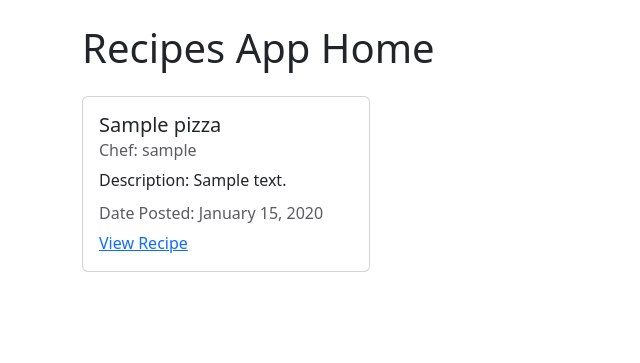
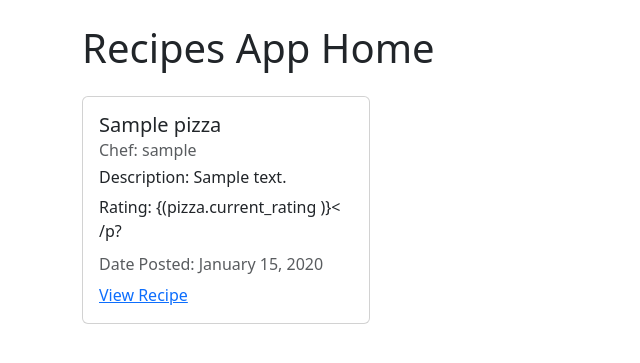
Before and after one commit to jtalarski/python2_final, a Django app: page / in a window 1280 px wide. Shown: the part 56-419 px from the top of the page, without its empty margins (0-640 px from the left). Run offline with Django 4.2, Linux system fonts and the light colour scheme; tables that the repository leaves empty hold one stand-in row (values such as "Sample post").

```diff
--- a/pizzas/models.py
+++ b/pizzas/models.py
@@ -34,9 +34,9 @@ class Pizza(models.Model):
 
 class Rating(models.Model):
     # Create one to many relationship from Pizza to Ratings
-    title = models.ForeignKey(Pizza, on_delete=models.CASCADE)
+    pizza_to_rate = models.ForeignKey(Pizza, on_delete=models.CASCADE)
     rating = models.IntegerField(default=1, validators=[MaxValueValidator(5), MinValueValidator(1)])
 
     # String function so that when you output the database object title it is more descriptive
     def __str__(self):
-        return self.title
+        return self.pizza_to_rate
--- a/pizzas/templates/pizzas/home.html
+++ b/pizzas/templates/pizzas/home.html
@@ -8,7 +8,8 @@
         <div class="card-body">
           <h5 class="card-title">{{ pizza.title }}</h5>
           <h6 class="card-subtitle mb-2 text-body-secondary">Chef: {{ pizza.author }}</h6>
-          <p class="card-text">Description: {{ pizza.description}}</p>
+          <h6 class="card-text">Description: {{ pizza.description}}</h6>
+          <p class=card-text>Rating: {(pizza.current_rating )}< /p?
           <h6 class="card-subtitle mb-2 text-body-secondary">Date Posted: {{ pizza.updated_at|date:"F d, Y"}}</h6>
           <a href="{% url 'pizza-detail' pizza.pk %}" class="card-link">View Recipe</a>
         </div>
--- a/pizzas/templates/pizzas/pizza_detail.html
+++ b/pizzas/templates/pizzas/pizza_detail.html
@@ -12,6 +12,7 @@
           <p class="card-text">Description: {{ object.description}}</p>
           <p class="card-text">Directions: {{ object.directions}}</p>
           <h6 class="card-subtitle mb-2 text-body-secondary">Date Posted: {{ object.updated_at|date:"F d, Y"}}</h6>
+          {% comment %} <a class="btn btn-outline-info" href="{% url 'rating-create' object.id %}">Rate Recipe</a> {% endcomment %}
         </div>
     </div>
      {% comment %} Only display if authenticated users in the author or a member of the 'staff'  {% endcomment %}
--- a/pizzas/urls.py
+++ b/pizzas/urls.py
@@ -8,8 +8,8 @@ urlpatterns = [
     path('', views.PizzaListView.as_view(), name='pizzas-home'),
     # Use dynamic URL syntax to pass pizza id
     path('pizza/<int:pk>', views.PizzaDetailView.as_view(), name="pizza-detail"),
-    path('recipe/create/', views.PizzaCreateView.as_view(), name='pizzas-create'),
+    path('pizza/create/', views.PizzaCreateView.as_view(), name='pizzas-create'),
     path('pizza/<int:pk>/update/', views.PizzaUpdateView.as_view(), name="pizzas-update"),
     path('pizza/<int:pk>/delete/', views.PizzaDeleteView.as_view(), name="pizzas-delete"),
     path('about/', views.about, name='about the app'),
-]
+    ]
--- a/pizzas/views.py
+++ b/pizzas/views.py
@@ -10,6 +10,20 @@ from django.urls import reverse_lazy
 from . import models
 
 # Create your views here.
+
+def home(request):
+    pizzas = models.Pizza.objects.all()
+    context ={
+        "pizzas": pizzas
+    }
+    return render(request, "pizzas/home.html", context)
+
+def rating(request):
+    ratings = models.Rating.objects.all()
+    context ={
+        "ratings":ratings
+    }
+    return render(request, "pizzas/ratings_create.html", context)
 
 # Views built off Django default class view
 class PizzaListView(ListView):
@@ -26,7 +40,7 @@ class PizzaDetailView(DetailView):
 class PizzaCreateView(LoginRequiredMixin, CreateView):
     model = models.Pizza
     # Designate fields that you want to expose to user
-    fields = ['title', 'description']
+    fields = ['title', 'description', 'directions']
 
     # Provide the recipe record author since author field is not displayed on form
     def form_valid(self, form):
@@ -41,7 +55,7 @@ class PizzaUpdateView(LoginRequiredMixin, UserPassesTestMixin, UpdateView):
 
     # Only allow a user to update his own recipe
     def test_fun(self):
-        recipe = self.get_object()
+        pizza = self.get_object()
         return self.request.user == pizza.author
 
     # Provide the recipe record author since author field is not displayed on form
@@ -56,8 +70,26 @@ class PizzaDeleteView(LoginRequiredMixin, UserPassesTestMixin, DeleteView):
 
     # Only allow a user to delete her own recipe
     def test_func(self):
-        recipe = self.get_object()
+        pizza = self.get_object()
         return self.request.user == pizza.author
+
+# class RatingListView(ListView):
+#     model = models.Rating
+#     # Override default Django default template name
+#     template_name = 'pizzas/home.html'
+#     # Override default Django  database object name
+#     context_object_name = 'ratings'
+
+
+# class RatingCreateView(CreateView):
+#     model = models.Rating
+#     # Designate fields that you want to expose to user
+#     fields = ['title', 'rating']
+
+#     # Provide the recipe record author since author field is not displayed on form
+#     def form_valid(self, form):
+#         form.instance.author = self.request.user
+#         return super().form_valid(form)
 
 
 def about(request):
```
Also changed, not shown: pizzas/templates/pizzas/pizza_form.html (added, +25 -0 lines), pizzas/migrations/0006_rename_title_rating_pizza_to_rate.py (added).
